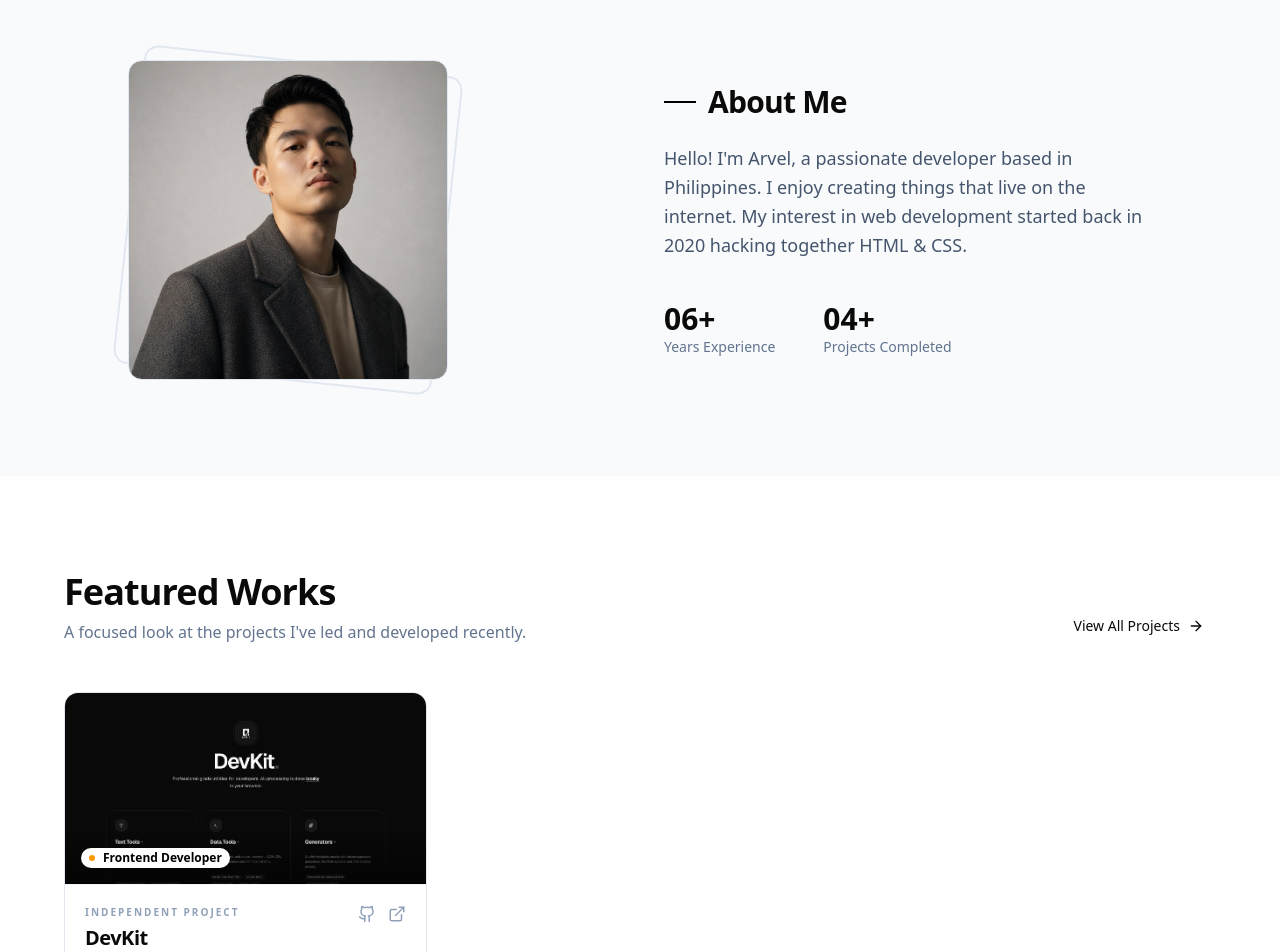
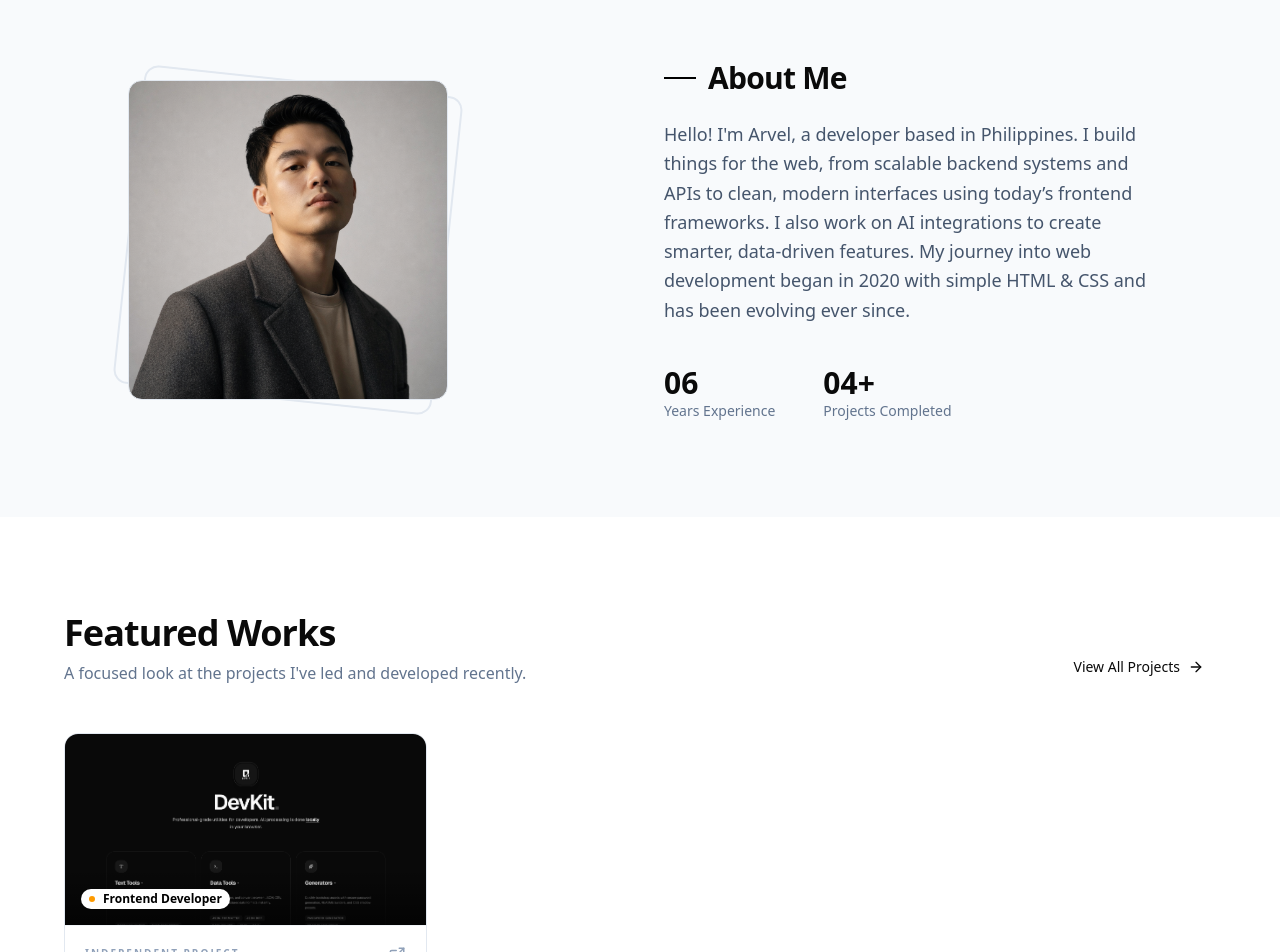
Before and after one commit to arvelfranciso0/arvel-portfolio, a Next.js app: page / in a window 1280 px wide. Shown: the part 780-1732 px from the top of the page. Built offline with nearby package versions, Linux system fonts and the light colour scheme.

Commit message:
fix: about me description

```diff
--- a/src/app/_components/about.tsx
+++ b/src/app/_components/about.tsx
@@ -23,15 +23,18 @@ export default function AboutSection() {
               About Me
             </h2>
             <p className="text-slate-600 dark:text-slate-400 leading-relaxed text-lg">
-              Hello! I'm {personalInfo.fname}, a passionate developer based in{" "}
-              {personalInfo.country}. I enjoy creating things that live on the
-              internet. My interest in web development started back in{" "}
-              {personalInfo.web_dev_interest_year} hacking together HTML & CSS.
+              Hello! I'm {personalInfo.fname}, a developer based in{" "}
+              {personalInfo.country}. I build things for the web, from scalable
+              backend systems and APIs to clean, modern interfaces using today’s
+              frontend frameworks. I also work on AI integrations to create
+              smarter, data-driven features. My journey into web development
+              began in {personalInfo.web_dev_interest_year} with simple HTML &
+              CSS and has been evolving ever since.
             </p>
             <div className="pt-4 flex gap-12">
               <div className="flex flex-col">
                 <span className="text-3xl font-bold">
-                  {personalInfo.experience}+
+                  {personalInfo.experience}
                 </span>
                 <span className="text-sm text-slate-500 font-medium">
                   Years Experience
--- a/src/components/shared/project-card.tsx
+++ b/src/components/shared/project-card.tsx
@@ -74,12 +74,6 @@ export default function ProjectCard({ project }: ProjectCardProps) {
           </div>
           <div className="flex gap-3 text-slate-400 dark:text-slate-500">
             <Link
-              href={`${project.github_link}`}
-              className="hover:text-black dark:hover:text-white transition-colors"
-            >
-              <Github size={18} />
-            </Link>
-            <Link
               href={`${project.preview_link}`}
               className="hover:text-black dark:hover:text-white transition-colors"
             >
--- a/src/lib/utils.ts
+++ b/src/lib/utils.ts
@@ -50,7 +50,6 @@ export const projects: Project[] = [
       "Professional-grade utilities for developers. All processing is done locally in your browser.",
     tags: ["Next.js", "Tailwind CSS", "Shadcn", "React Flow", "TypeScript"],
     image: "/devkit-ss.png",
-    github_link: "https://github.com/arvelfranciso0/dev-kit",
     preview_link: "https://devkit-tool.netlify.app/",
     role: "Frontend Developer",
   },
--- a/src/types/type.ts
+++ b/src/types/type.ts
@@ -12,7 +12,6 @@ export interface Project {
   description: string;
   tags: SkillName[];
   image?: string;
-  github_link?: string;
   preview_link?: string;
   role: Role;
   company?: string;
```
